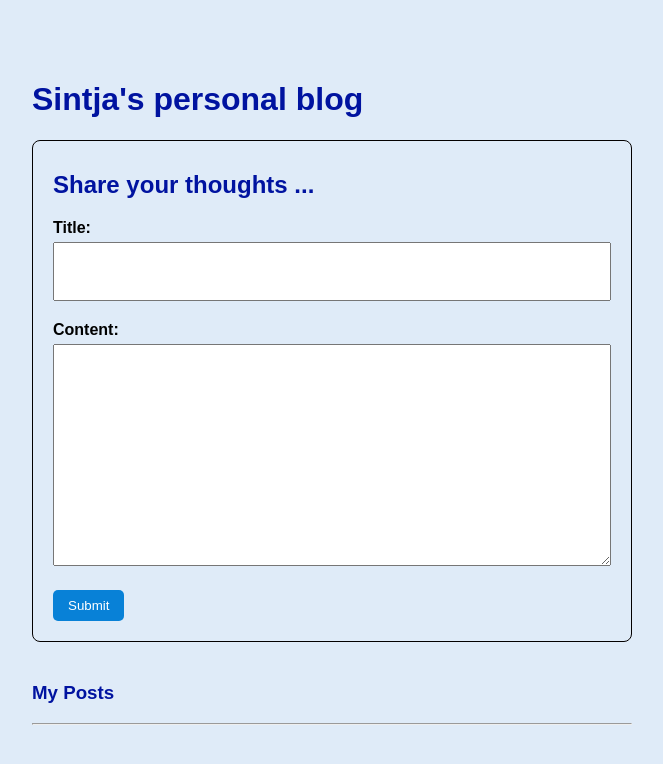
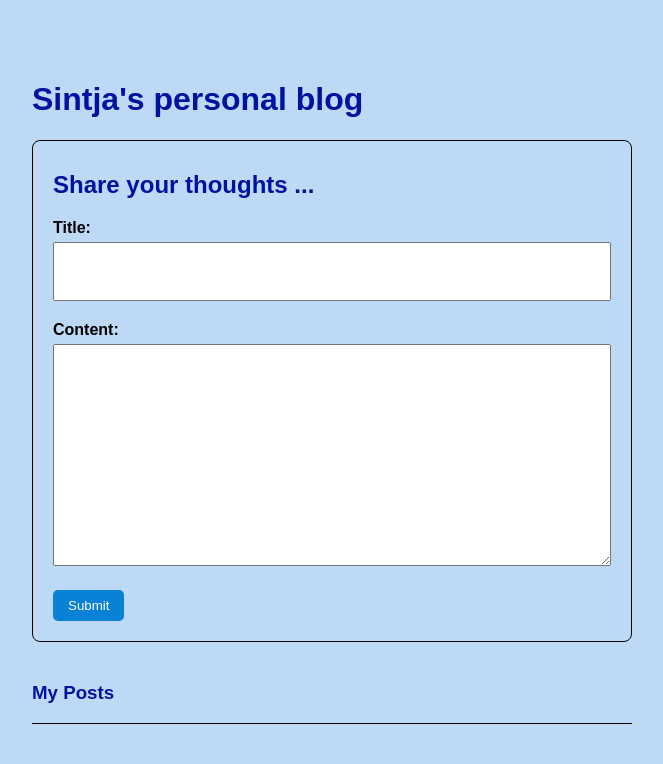
Before and after one commit to sporeci2000/SBA5, a plain HTML site: page personal-blog-sba/index.html in a window 1280 px wide. Shown: the whole page, without its empty margins (308-971 px from the left). Drawn offline with Linux system fonts and the light colour scheme.

Commit message:
Another commit

```diff
--- a/personal-blog-sba/index.html
+++ b/personal-blog-sba/index.html
@@ -10,8 +10,11 @@
 </head>
 
 <body>
+    <header>
         <h1>Sintja's personal blog</h1>
+    </header>
 
+    <main>
         <!-- Form container-->
         <section id="new-post-form">
             <h2>Share your thoughts ...</h2>
@@ -20,13 +23,13 @@
 
                 <div class="form-inputs">
                     <label for="title">Title:</label>
-                <input type="text" id="title" name="title" required>
+                    <input type="text" id="title" name="title">
                     <span id="titleError" class="error-message"></span>
                 </div>
 
                 <div class="form-inputs">
                     <label for="content">Content:</label>
-                <textarea id="content" name="content" rows="12" required></textarea>
+                    <textarea id="content" name="content" rows="12"></textarea>
                     <span id="contentError" class="error-message"></span>
                 </div>
 
@@ -42,6 +45,7 @@
 
             </ul>
         </section>
+    </main>
 
 </body>
 
--- a/personal-blog-sba/script.js
+++ b/personal-blog-sba/script.js
@@ -85,9 +85,6 @@ function deletePost(postId) {
     renderPosts();
 }
 
-//Edit button
-
-
 //Validate inputs function
 function validateFormInputs() {
     let validForm = true;
@@ -109,7 +106,7 @@ function validateFormInputs() {
 }
 
 
-//Gotm submission event listener
+//Form submission event listener
 postArea.addEventListener("submit", function (event) {
     event.preventDefault();
 
--- a/personal-blog-sba/styles.css
+++ b/personal-blog-sba/styles.css
@@ -3,12 +3,14 @@ body {
     max-width: 600px;
     margin: auto;
     padding: 60px;
-    background-color: #dfebf8;
+    background-color: #bed9f6;
 }
 
-h1, h2, h3 {
+h1,
+h2,
+h3 {
     color: #0013a0;
-    font-family:Arial, Helvetica, serif;
+    font-family: Arial, Helvetica, serif;
 }
 
 h2 {
@@ -32,7 +34,8 @@ label {
     font-weight: bold;
 }
 
-input, textarea {
+input,
+textarea {
     width: 100%;
     padding: 20px;
     box-sizing: border-box;
@@ -47,7 +50,7 @@ button {
     padding: 8px 15px;
     background-color: #0881d7;
     color: white;
-    border:none;
+    border: none;
     cursor: pointer;
     border-radius: 5px;
 }
@@ -60,7 +63,7 @@ button:hover {
     margin-top: 30px;
 }
 
-h3{
+h3 {
     margin-top: 40px;
 }
 
@@ -70,10 +73,17 @@ h3{
 }
 
 .post {
-    border: 1px solid #0a2c75;
+    border: 1px solid #0013a0;
     border-radius: 10px;
     padding: 15px 20px;
     margin-bottom: 18px;
+}
+
+hr {
+    border: none;
+    height: 0.5px;
+    background-color: #000000;
+    margin: 10px 0;
 }
 
 .post h3 {
```
Also changed, not shown: 1 other file. Lines whose indentation alone changed are shown as unchanged.
